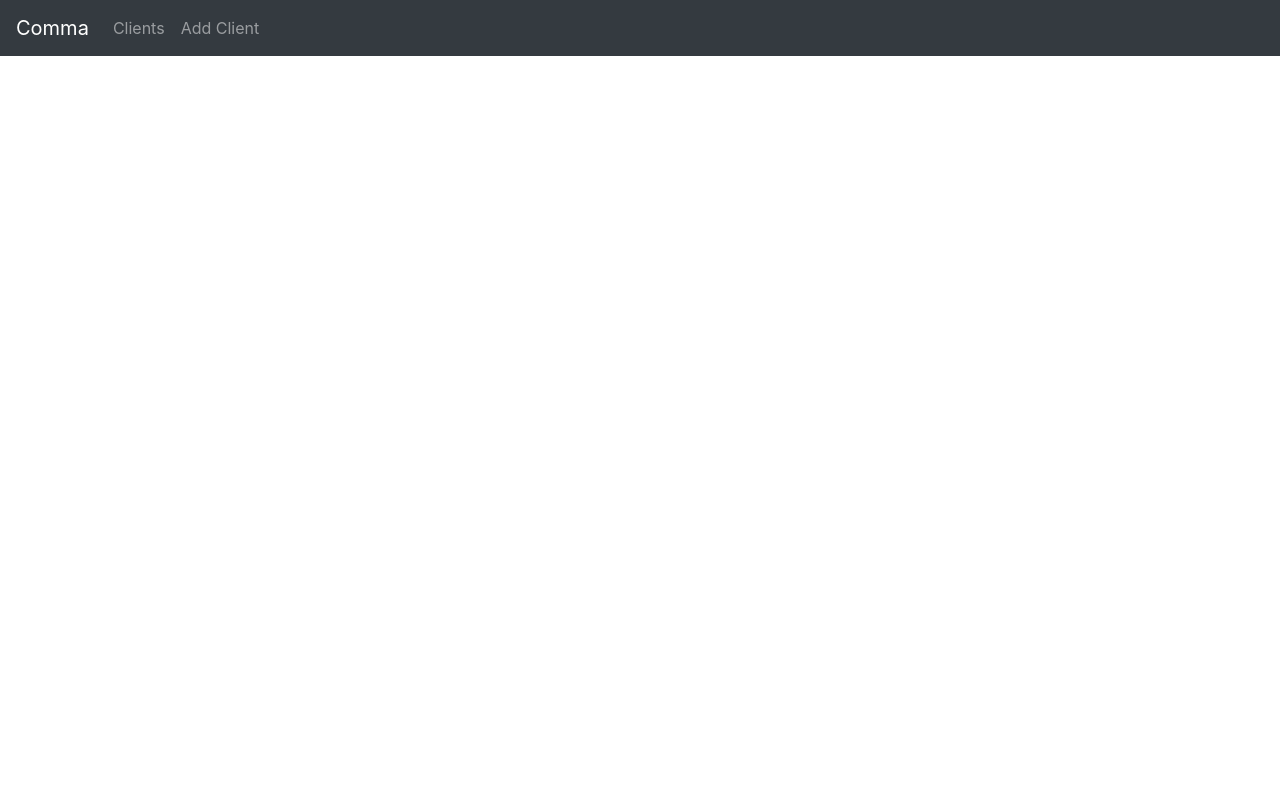
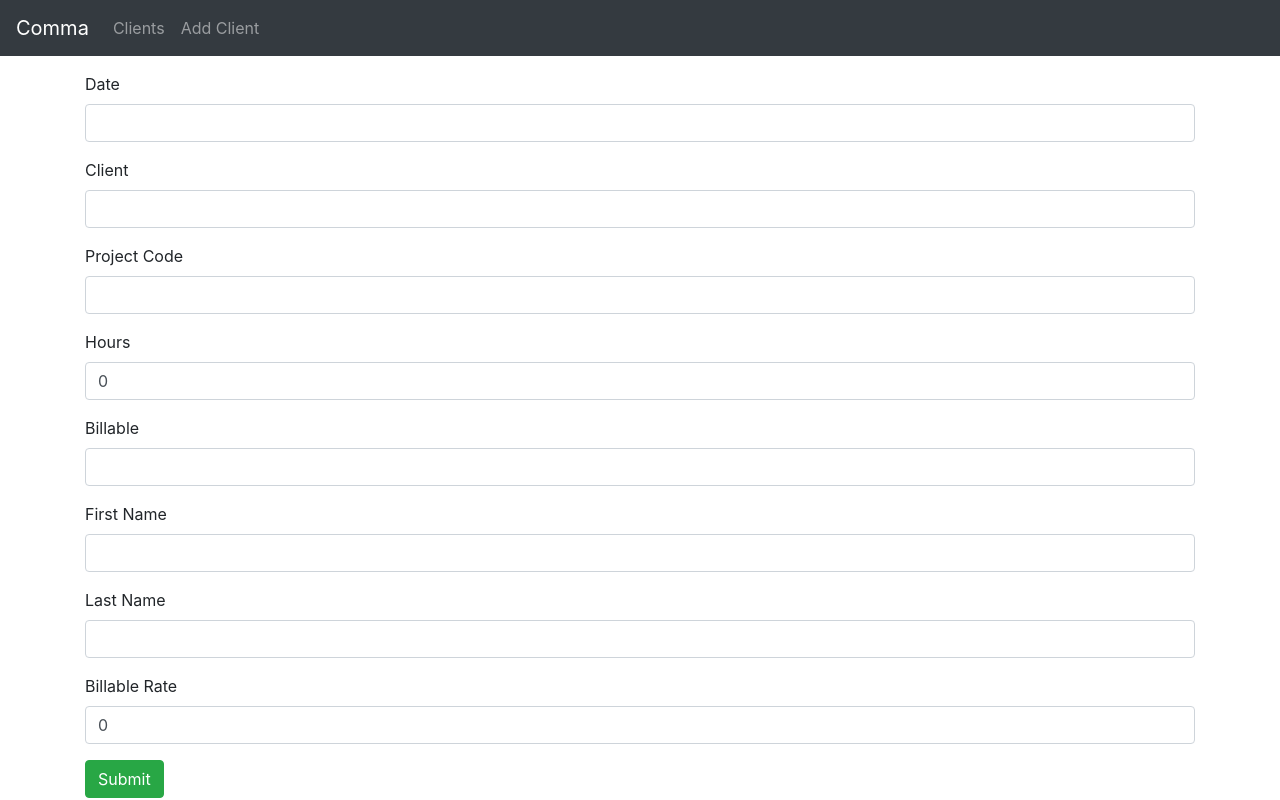
Before and after one commit to calmworld/comma, a React (Create React App) app in the folder client/: page /new in a window 1280 px wide. Built offline with nearby package versions, Linux system fonts and the light colour scheme.

Commit message:
can now add new data

```diff
--- a/client/src/App.js
+++ b/client/src/App.js
@@ -16,12 +16,12 @@ function App() {
         </a>
         <div className="navbar-nav mr-auto">
           <li className="nav-item">
-            <Link to={"/"} className="nav-link">
+            <Link to={"/clients"} className="nav-link">
               Clients
             </Link>
           </li>
           <li className="nav-item">
-            <Link to={"/add"} className="nav-link">
+            <Link to={"/new"} className="nav-link">
               Add Client
             </Link>
           </li>
@@ -30,8 +30,8 @@ function App() {
 
       <div className='container mt-3'>
         <Switch>
-          <Route exact path={['/']} component={ClientsList} />
-          <Route exact path='/add' component={AddClient} />
+          <Route exact path={['/clients']} component={ClientsList} />
+          <Route exact path='/new' component={AddClient} />
         </Switch>
       </div>
     </div>
--- a/client/src/components/AddClient.js
+++ b/client/src/components/AddClient.js
@@ -3,6 +3,7 @@ import ClientDataService from '../services/ClientService';
 
 const AddClient = () => {
     const initialClientState = {
+        // id: null,
         date: "",
         client: "",
         project: "",
@@ -38,6 +39,7 @@ const AddClient = () => {
         ClientDataService.create(data)
             .then(response => {
                 setClient({
+                    // id: response.data.id,
                     date: response.data.date,
                     client: response.data.client,
                     project: response.data.project,
@@ -52,7 +54,7 @@ const AddClient = () => {
                 console.log(response.data);
             })
             .catch(e => {
-                console.log(e);
+                // console.log(e);
             });
     };
     const newClient = () => {
@@ -60,7 +62,7 @@ const AddClient = () => {
         setSubmitted(false);
     };
     return (
-        <div>
+        <div className="submit-form">
             {submitted ? (
                 <div>
                     <h4>Submission Successful!</h4>
@@ -68,7 +70,6 @@ const AddClient = () => {
                         Add
                     </button>
                 </div>
-
             ) : (
                 <div>
                     <div className="form-group">
--- a/client/src/http-common.js
+++ b/client/src/http-common.js
@@ -1,7 +1,7 @@
 import axios from "axios";
 
 export default axios.create({
-  baseURL: "http://localhost:3003/api/csv/clients",
+  baseURL: "http://localhost:3003/api/csv/",
   headers: {
     "Content-type": "application/json"
   }
--- a/client/src/services/ClientService.js
+++ b/client/src/services/ClientService.js
@@ -1,8 +1,7 @@
 import http from '../http-common';
 
 const getAll = () => {
-    // return http.get('/clients');
-    return http.get('/');
+    return http.get('/clients');
 };
 
 const create = (data) => {
```
Lines whose indentation alone changed are shown as unchanged.
